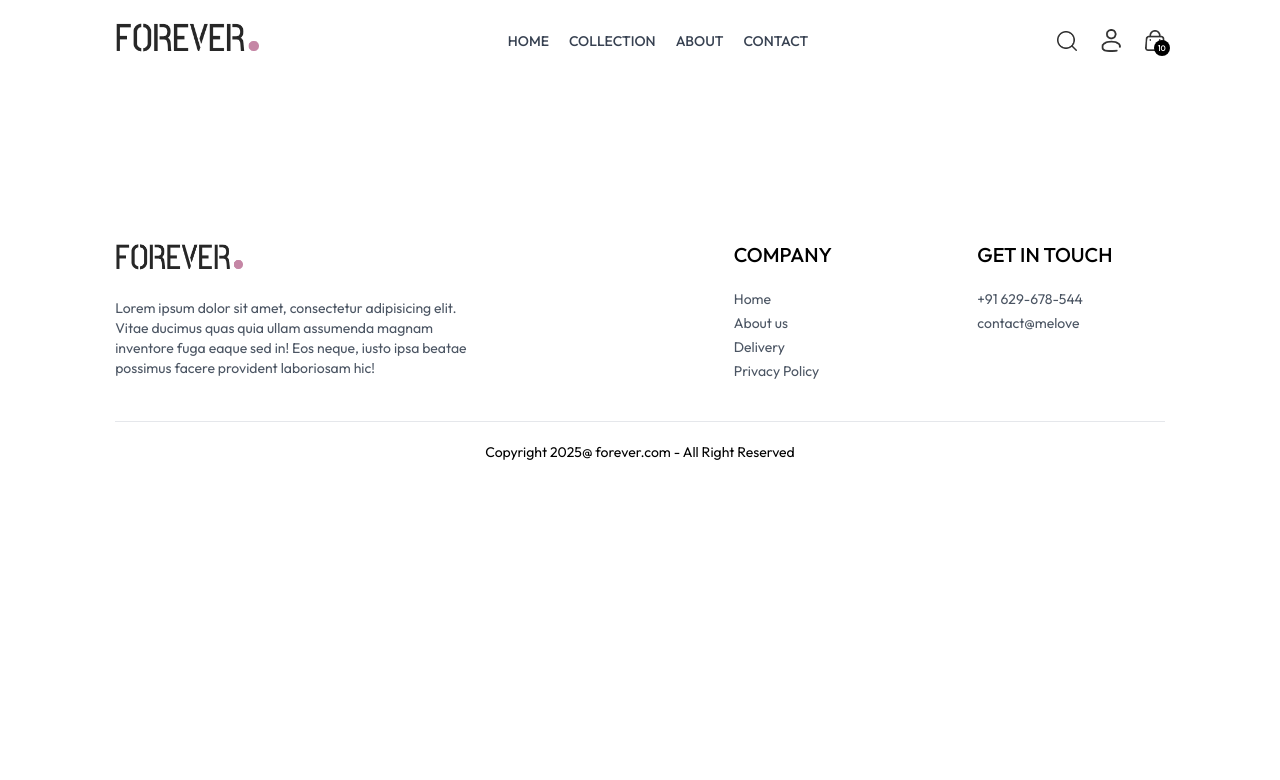
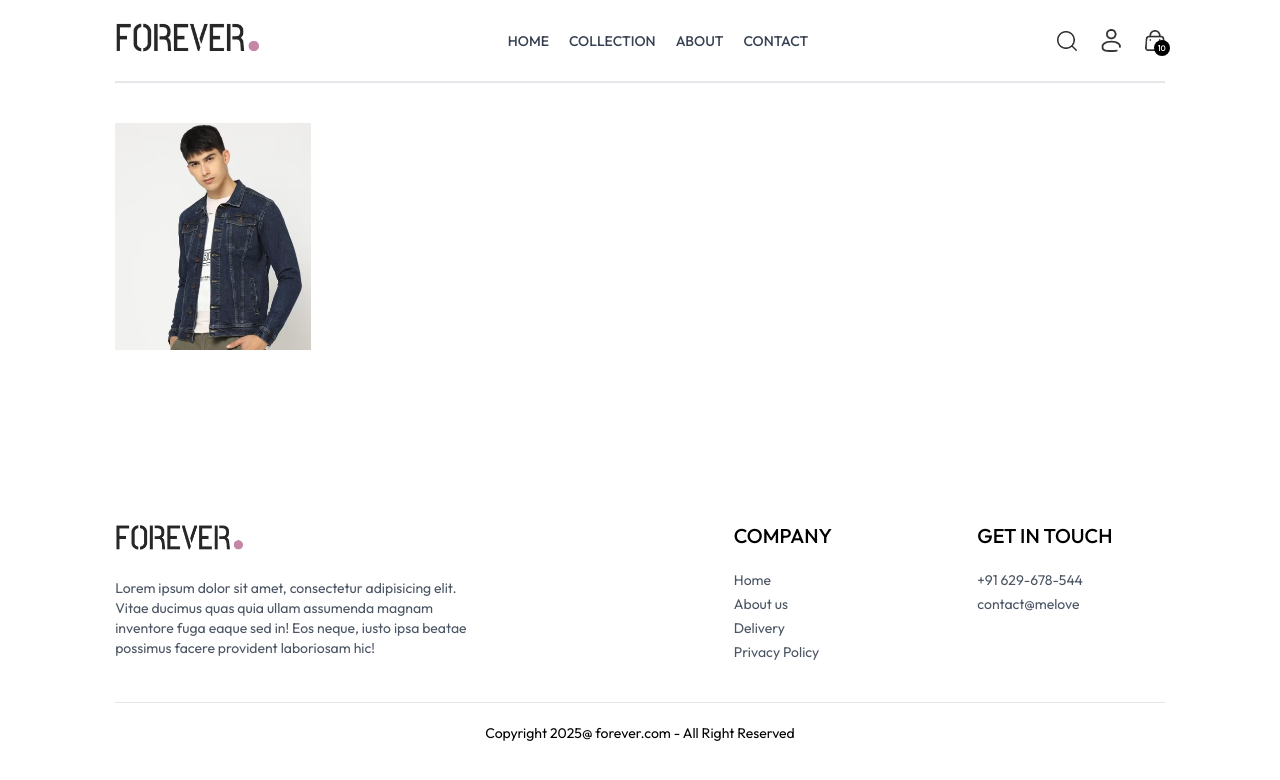
Before and after one commit to stefinsuniverse/E-Commerce, a React (Vite) app in the folder frontend/: page /product/1 in a window 1280 px wide. Shown: the top 780 px of the page. Built offline with nearby package versions, Linux system fonts and the light colour scheme.

Commit message:
Product Update

```diff
--- a/frontend/src/components/LatestCollection.jsx
+++ b/frontend/src/components/LatestCollection.jsx
@@ -28,7 +28,7 @@ const LatestCollection = () => {
       <div className='grid grid-cols-2 sm:grid-cols-3 md:grid-cols-4 lg:grid-cols-5 gap-4 gap-y-6'>
         {
         latestProducts.map((item, index) => (
-          <ProductItem key={index} id={item.id} image={item.image} name={item.name} price={item.price} />
+          <ProductItem key={index} id={item._id} image={item.image} name={item.name} price={item.price} />
 
         ))
         }
--- a/frontend/src/pages/Collection.jsx
+++ b/frontend/src/pages/Collection.jsx
@@ -131,7 +131,7 @@ const Collection = () => {
               <ProductItem
                 key={item.id || index}
                 name={item.name}
-                id={item.id}
+                id={item._id}
                 price={item.price}
                 image={item.image}
               />
--- a/frontend/src/pages/Product.jsx
+++ b/frontend/src/pages/Product.jsx
@@ -5,14 +5,16 @@ import { ShopContext } from '../context/ShopContext';
 const Product = () => {
   const { productId } = useParams();
   const { products } = useContext(ShopContext);
-  const [productData, setProductData] = useState(null);
+  const [productData, setProductData] = useState(false);
   const [image, setImage] = useState('');
 
   const fetchProductData = async () => {
+
     products.map((item) => {
       if (item.id === productId) {
+        setProductData(item)
         setImage(item.image[0])
-        console.log(item.image)
+        console.log(item)
         return null;
       }
     })
@@ -20,17 +22,21 @@ const Product = () => {
 
   useEffect(() => {
     fetchProductData();
-
-  }, [productId])
+ }, [productId])
 
   return productData ? (
     <div className='border-t-2 pt-10 transition-opacity duration-500 opacity-100'>
+      {/* Product Data*/}
+        <div className='flex gap-12 sm:gap-12 flex-col sm:flex-row'>
 
-      <div className='flex gap-12 sm:gap-12 flex-col sm:flex-row'>
         {/* Product Images */}
-        <div className='flex-1 flex flex-col-reverse gap-3 sm:flex-row '>
+        <div className='flex-1 flex flex-col-reverse gap-3 sm:flex-row'>
         <div className='flex sm:flex-col overflow-x-auto sm:overflow-y-scroll justify-between sm:justify-normal sm:w-[18.7%] w-full'>
-
+        {
+          productData.image.map((item,index)=>(
+            <img src={item} key={index} className='w-[24%] sm:w-full sm:mb-3 flex-shrink-0 cursor-pointer' alt=""/>
+            ))
+        }
         </div>
         </div>
 
```
